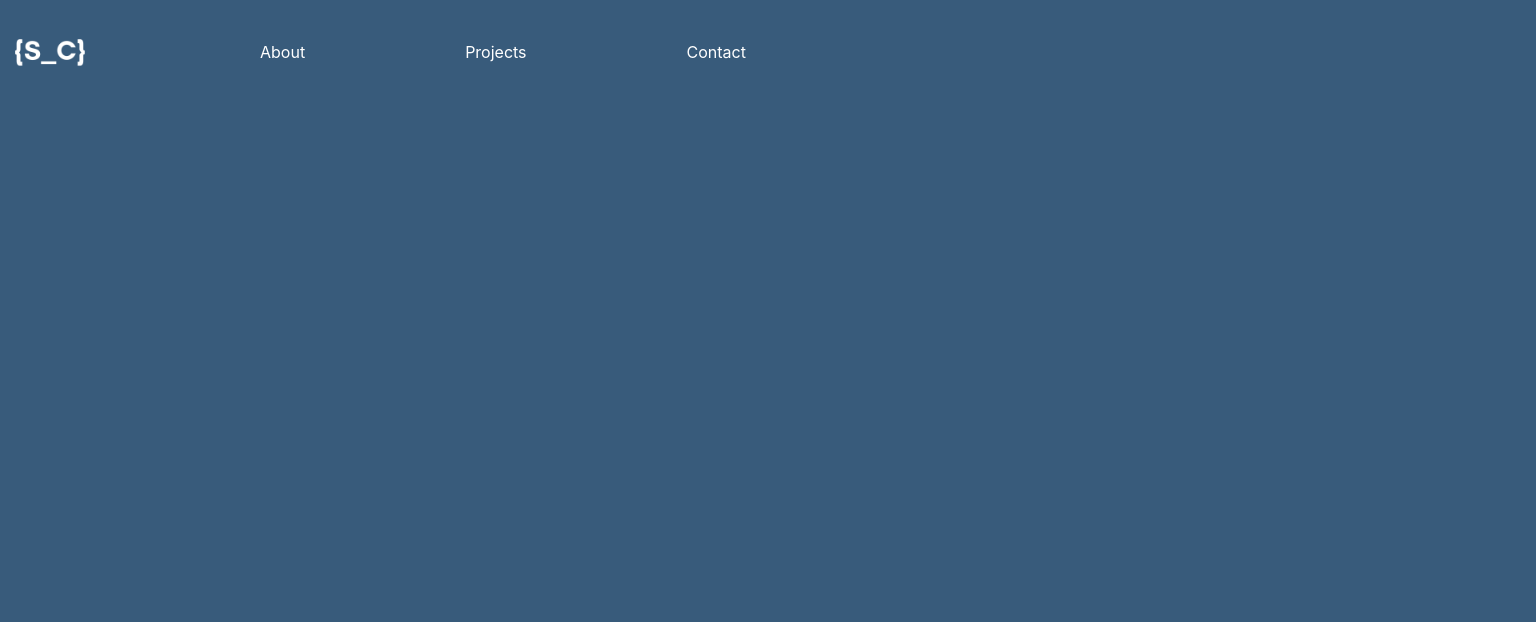
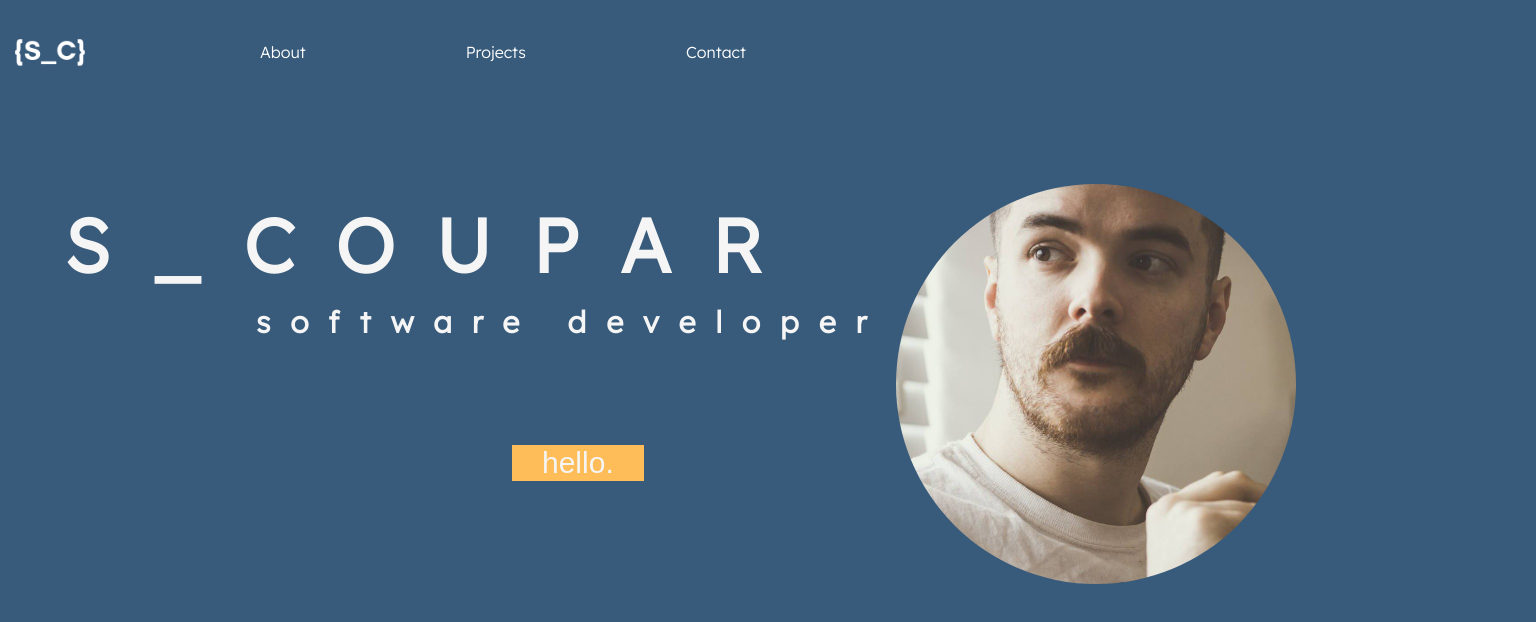
Before and after one commit to scoupar/portfolio, a React (Create React App) app: page / in a window 1280 px wide. Shown: the top 622 px of the page, 1536 px wide, since content can reach past the window. Built offline with nearby package versions, Linux system fonts and the light colour scheme.

Commit message:
landing page styled

```diff
--- a/public/index.html
+++ b/public/index.html
@@ -3,6 +3,8 @@
   <head>
     <meta charset="utf-8" />
     <link rel="icon" href="%PUBLIC_URL%/favicon.ico" />
+    <link rel="preconnect" href="https://fonts.gstatic.com">
+    <link href="https://fonts.googleapis.com/css2?family=Lexend:wght@300&display=swap" rel="stylesheet">
     <meta name="viewport" content="width=device-width, initial-scale=1" />
     <meta name="theme-color" content="#000000" />
     <meta
--- a/src/App.css
+++ b/src/App.css
@@ -1,10 +1,8 @@
-.App {
-  text-align: center;
 
-}
 
 body{
   background-color:#385b7b;
+  font-family: 'Lexend', sans-serif;
 }
 
 
@@ -27,3 +25,45 @@ body{
   color:#ffbd59;
 
 }
+
+
+.name{
+  position: relative;
+  left:5%;
+  bottom: 45vh;
+  font-size: 75px;
+  color:whitesmoke;
+  letter-spacing: 10px;
+}
+
+
+
+.job-title{
+  position: relative;
+  left:20%;
+  bottom:50vh;
+  font-size: 30px;
+  color:whitesmoke;
+  letter-spacing: 20px;
+}
+
+.landing-text > .headshot{
+  clip-path: circle(50% at 50% 50%);
+  position: relative;
+  top:10vh;
+  left: 70%;
+
+}
+
+.button{
+  position:relative;
+  left:40%;
+  bottom:40vh;
+  background-color: #ffbd59;
+  border:none;
+  color:whitesmoke;
+  font-size: 30px;
+  padding-left: 30px;
+  padding-right: 30px;
+
+}
--- a/src/components/Landing.js
+++ b/src/components/Landing.js
@@ -1,8 +1,18 @@
 import React from 'react';
+import headshot from "../static/images/scott.jpeg";
 
 const Landing = () => {
     return (
         <>
+
+        <div className = "landing-text">
+        <img className = "headshot"src = {headshot} alt = "headshot" height = "400px"/>
+        <h1 className = "name">S _ C O U P A R</h1>
+        <h2 className ="job-title">software developer</h2>
+        <button className = "button">hello.</button>
+        </div>
+
+
         </>
     )
 }
```
